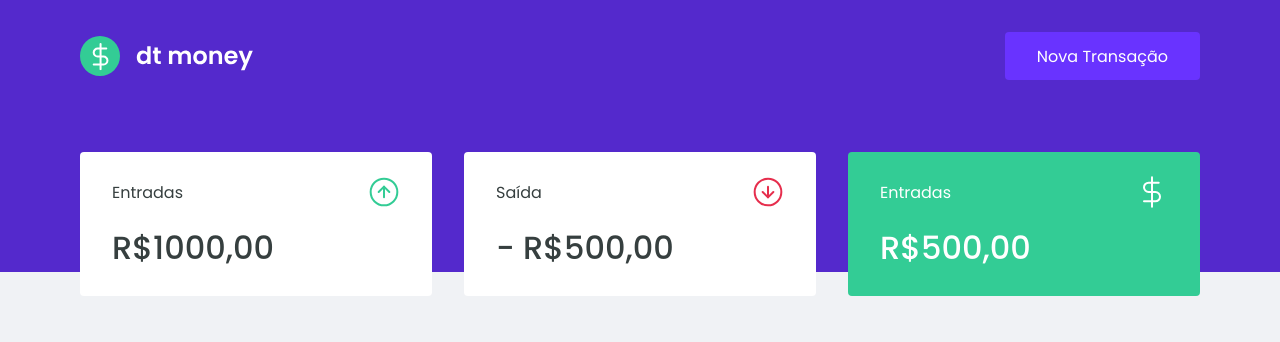
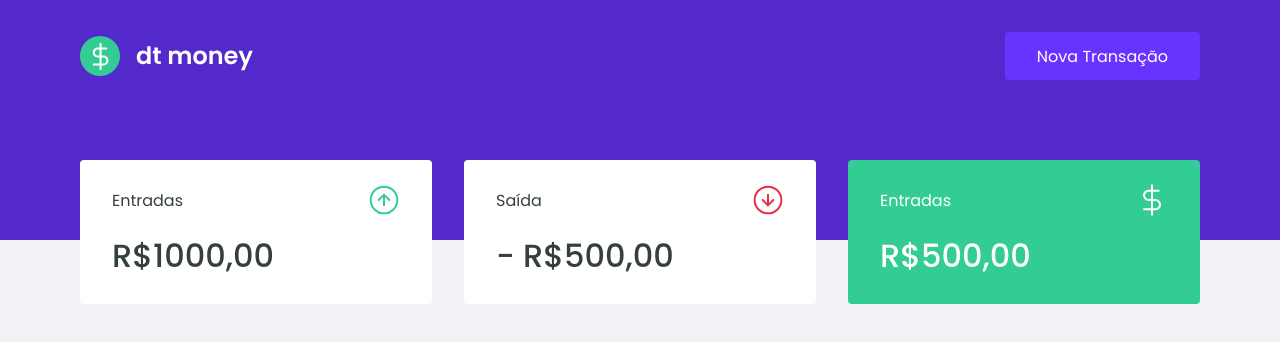
Before and after one commit to Kayke-Fujinaka/dt-money, a React (Create React App) app: page / in a window 1280 px wide. Shown: the top 342 px of the page. Built offline with nearby package versions, Linux system fonts and the light colour scheme.

Commit message:
style: summary component margin top

```diff
--- a/src/components/Header/styles.ts
+++ b/src/components/Header/styles.ts
@@ -8,7 +8,7 @@ export const Content = styled.div`
   display: flex;
   align-items: center;
   justify-content: space-between;
-  padding: 2rem 5rem 12rem;
+  padding: 2rem 5rem 10rem;
   margin: 8 auto;
 ;
 
--- a/src/components/Summary/styles.ts
+++ b/src/components/Summary/styles.ts
@@ -4,7 +4,7 @@ export const Container = styled.div`
   display: grid;
   grid-template-columns: repeat(3, 1fr);
   gap: 2rem;
-  margin-top: -10rem;
+  margin-top: -7.5rem;
 
   div {
     padding: 1.5rem 2rem;
--- /dev/null
+++ b/src/components/TransactionsTable/styles.ts
@@ -0,0 +1,4 @@
+import styled from "styled-components";
+
+export const Container = styled.div`
+`
```
Also changed, not shown: src/components/TransactionsTable/index.tsx (added, +7 -0 lines).
